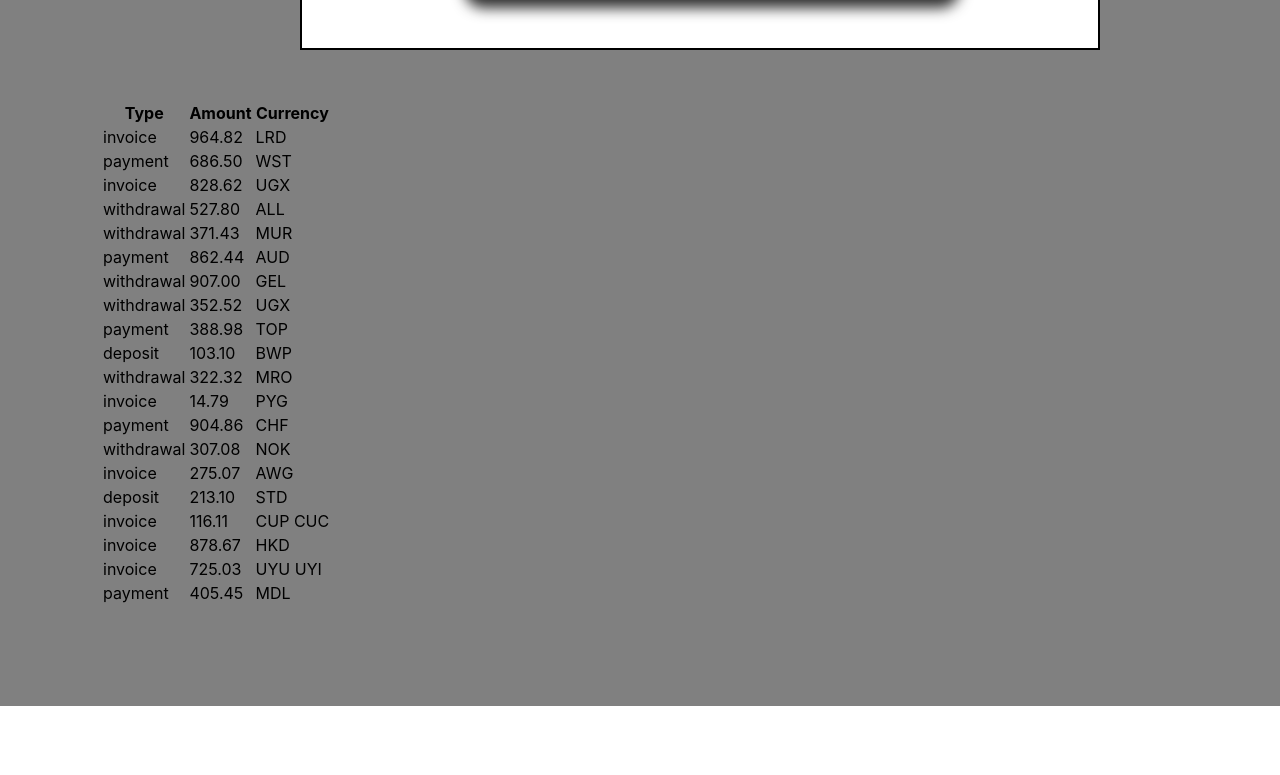
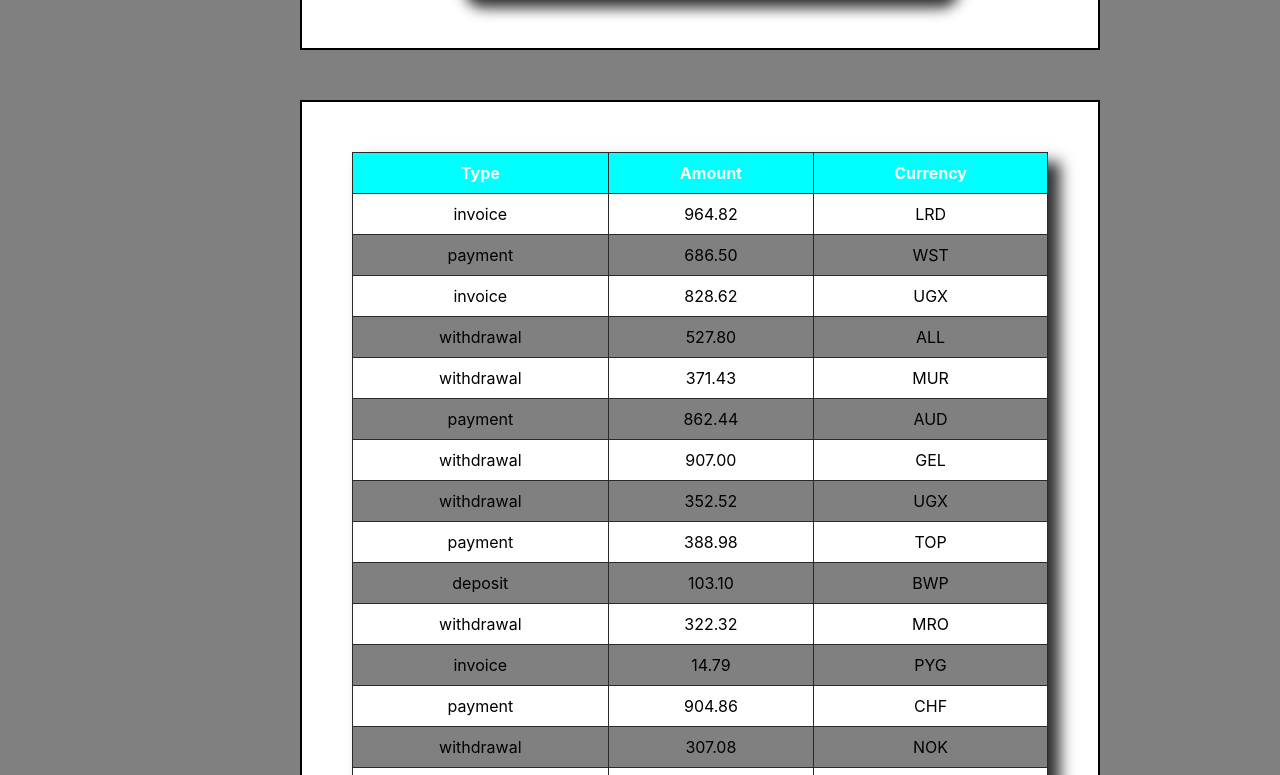
Before and after one commit to beligrous/goit-react-hw-01-components, a React (Create React App) app: page / in a window 1280 px wide. Shown: the part 1825-2600 px from the top of the page. Before the commit the page ends 2531 px from the top, so only its background shows below. Built offline with nearby package versions, Linux system fonts and the light colour scheme.

Commit message:
finish task 4

```diff
--- a/src/components/TransactionHistory/TransactionHistory.jsx
+++ b/src/components/TransactionHistory/TransactionHistory.jsx
@@ -1,16 +1,18 @@
 import PropTypes from 'prop-types';
 import TransactionItem from './TransactionItem';
+import { Container, Title, Table, Head } from './TrasactionHistory.styled';
 
 export default function TransactionHistory({ items }) {
   return (
-    <table className="transaction-history">
-      <thead>
+    <Container>
+      <Table>
+        <Title>
           <tr>
-          <th>Type</th>
-          <th>Amount</th>
-          <th>Currency</th>
+            <Head>Type</Head>
+            <Head>Amount</Head>
+            <Head>Currency</Head>
           </tr>
-      </thead>
+        </Title>
 
         <tbody>
           {items.map(item => (
@@ -22,7 +24,8 @@ export default function TransactionHistory({ items }) {
             />
           ))}
         </tbody>
-    </table>
+      </Table>
+    </Container>
   );
 }
 
--- a/src/components/TransactionHistory/TransactionItem.jsx
+++ b/src/components/TransactionHistory/TransactionItem.jsx
@@ -1,11 +1,12 @@
 import PropTypes from 'prop-types';
+import { Data, Row } from './TrasactionHistory.styled';
 export default function TransactionItem({ id, type, amount, currency }) {
   return (
-    <tr key={id}>
-      <td>{type}</td>
-      <td>{amount}</td>
-      <td>{currency}</td>
-    </tr>
+    <Row key={id}>
+      <Data>{type}</Data>
+      <Data>{amount}</Data>
+      <Data>{currency}</Data>
+    </Row>
   );
 }
 
--- /dev/null
+++ b/src/components/TransactionHistory/TrasactionHistory.styled.jsx
@@ -0,0 +1,43 @@
+import styled from '@emotion/styled';
+
+export const Container = styled.div`
+  width: 800px;
+  padding: 50px;
+  margin: auto;
+  text-align: center;
+  box-sizing: border-box;
+  background-color: white;
+  border: 2px solid black;
+`;
+
+export const Table = styled.table`
+  width: 100%;
+  border: 1px solid black;
+  border-collapse: collapse;
+  box-shadow: 12px 10px 14px 0px rgba(0, 0, 0, 0.82);
+  -webkit-box-shadow: 12px 10px 14px 0px rgba(0, 0, 0, 0.82);
+  -moz-box-shadow: 12px 10px 14px 0px rgba(0, 0, 0, 0.82);
+`;
+
+export const Title = styled.thead`
+  background-color: aqua;
+  color: white;
+  padding: 10px;
+`;
+
+export const Head = styled.th`
+  padding: 10px;
+  border: 1px solid #2a2a2a;
+`;
+
+export const Data = styled.td`
+  padding: 10px;
+  border: 1px solid #2a2a2a;
+
+  }
+`;
+
+export const Row = styled.tr`
+&:nth-child(2n) {
+  background-color: grey;
+`;
```
Lines whose indentation alone changed are shown as unchanged.
